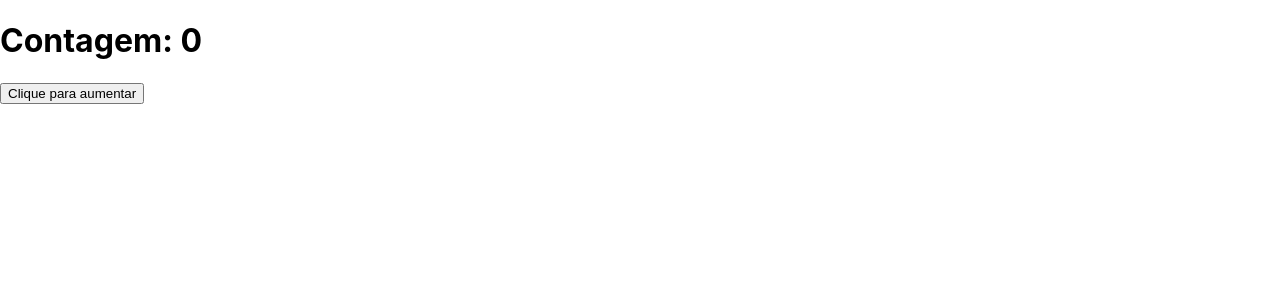
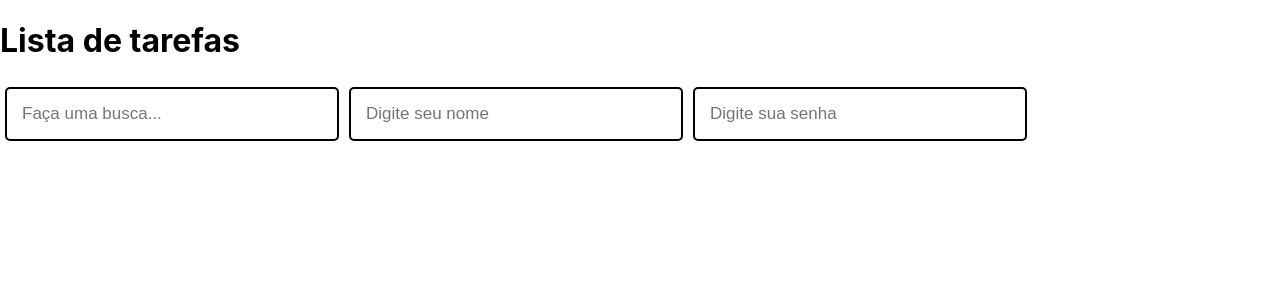
Before and after one commit to JoaoAndradee/learning-react, a React (Create React App) app: page / in a window 1280 px wide. Shown: the top 300 px of the page. Built offline with nearby package versions, Linux system fonts and the light colour scheme.

Commit message:
Organizing components and importing them

```diff
--- a/package.json
+++ b/package.json
@@ -9,6 +9,7 @@
     "react": "^17.0.1",
     "react-dom": "^17.0.1",
     "react-scripts": "4.0.3",
+    "styled-components": "^5.2.1",
     "web-vitals": "^1.1.1"
   },
   "scripts": {
--- a/src/App.js
+++ b/src/App.js
@@ -1,24 +1,16 @@
-import React, {useState, useEffect} from "react";
+import React from "react";
+import styled from "styled-components";
+import SearchBox from './components/InputBox';
 
 function App() {
 
-  const [contagem, setContagem] = useState(0);
-
-  function aumentarContagem() {
-    return setContagem(contagem + 1);
-  }
-
-  useEffect(() => {
-    if(contagem > 0) {
-      document.title = "Contagem: " + contagem;
-    }
-  }, [contagem]);
 
   return (
     <>
-      <h1>Contagem: {contagem}</h1>
-      <button onClick={aumentarContagem}>Clique para aumentar</button>
-
+      <h1>Lista de tarefas</h1>
+      <SearchBox frasePadrao="Faça uma busca..."/>
+      <SearchBox frasePadrao="Digite seu nome"/>
+      <SearchBox frasePadrao="Digite sua senha"/>
     </>
   );
 }
--- /dev/null
+++ b/src/components/InputBox.js
@@ -0,0 +1,20 @@
+import React from 'react';
+import styled from 'styled-components';
+
+const InputText = styled.input`
+    border: 2px solid #000;
+    margin: 5px;
+    border-radius: 5px;
+    padding: 15px;
+    font-size: 17px;
+    width: 300px;
+`;
+
+function SearchBox(props) {
+
+    return (
+        <InputText placeholder={props.frasePadrao}/>
+    );
+};
+
+export default SearchBox;
```
Also changed, not shown: 1 other file (tests, documents, lock files or other folders).
